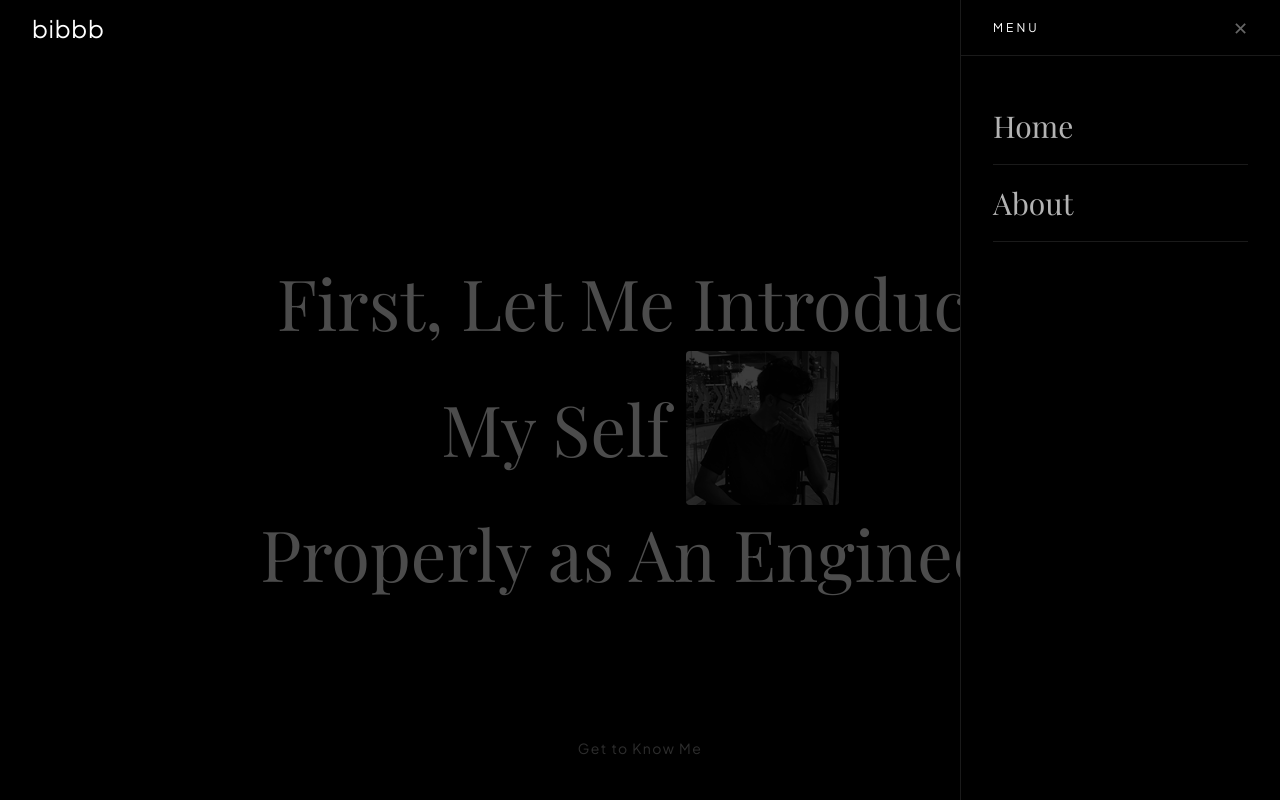
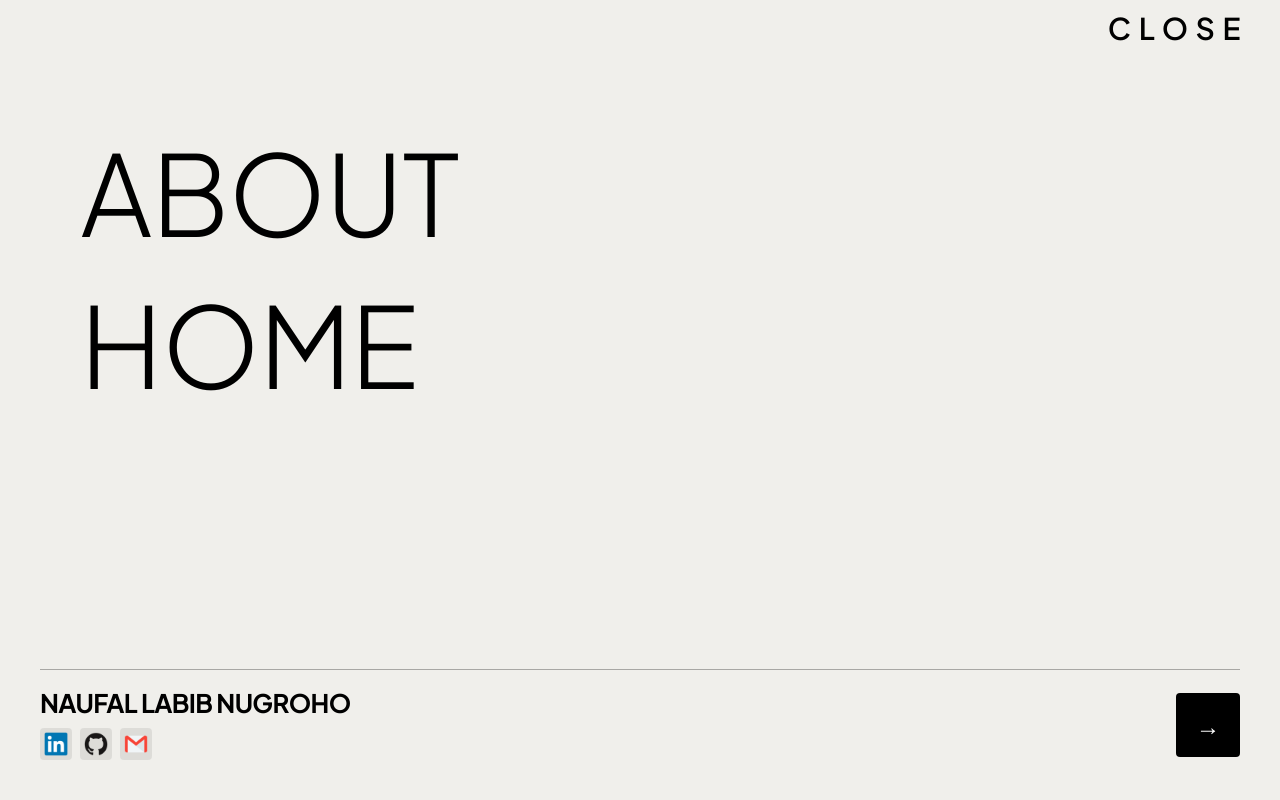
Before and after one commit to labibnaufl/Portofolio, a Next.js app: page / in a window 1280 px wide. Both pictures are taken after a click on the button "MENU". Shown: the top 800 px of the page. Built offline with nearby package versions, Linux system fonts and the light colour scheme; a web font is replaced by a local one.

Commit message:
sidebar baru

```diff
--- a/src/app/(main)/_components/main-footer.tsx
+++ b/src/app/(main)/_components/main-footer.tsx
@@ -14,12 +14,12 @@ const socialLinks = [
   },
   {
     label: "LinkedIn",
-    href: "https://linkedin.com",
+    href: "https://www.linkedin.com/in/naufal-labib-nugroho",
     icon: "/Images/Techstack/LinkedIn.png",
   },
   {
     label: "GitHub",
-    href: "https://github.com",
+    href: "https://github.com/labibnaufl",
     icon: "/Images/Techstack/GitHub.png",
   },
 ];
--- a/src/app/(main)/_components/tech-stack.tsx
+++ b/src/app/(main)/_components/tech-stack.tsx
@@ -182,14 +182,15 @@ export function TechStack() {
           />
         ))}
 
-        {/* ── Group B: 56% → 96% of total scroll progress ── */}
+        {/* ── Group B: 56% → 80% (plus stagger) of total scroll progress ── */}
         {groupB.map((logo, i) => (
           <FloatingLogo
             key={`b-${i}`}
             logo={logo}
             progress={scrollYProgress}
             windowStart={0.56 + (i * 0.02)}
-            windowEnd={0.96 + (i * 0.02)}
+            // Changed from 0.96 to 0.82 to prevent the final logos from exceeding max 1.0 progress
+            windowEnd={0.82 + (i * 0.02)}
           />
         ))}
 
--- a/src/app/components/layout/main-header.tsx
+++ b/src/app/components/layout/main-header.tsx
@@ -2,33 +2,128 @@
 
 import { useState, useEffect } from "react";
 import Link from "next/link";
+import Image from "next/image";
+import { motion, AnimatePresence, Variants } from "framer-motion";
+import { usePathname } from "next/navigation";
 
 // ── Section → header color map ─────────────────────────────────────────────
 type HeaderTheme = { bg: string; color: string };
 
 const SECTION_THEMES: Record<string, HeaderTheme> = {
-  // Home page
-  "section-hero":             { bg: "#000000", color: "#ffffff" },
-  "section-intro":            { bg: "#ffffff", color: "#000000" },
-  "section-quotes":           { bg: "#000000", color: "#ffffff" },
-  "section-deepdive":         { bg: "#F8F8F4", color: "#000000" },
-  "section-techstack":        { bg: "#F8F8F4", color: "#000000" },
-  "section-persuasive":       { bg: "#F8F8F4", color: "#000000" },
-  "section-footer":           { bg: "#ffffff", color: "#000000" },
-  // About page
-  "about-hero":               { bg: "#ffffff", color: "#000000" },
-  "about-profile":            { bg: "#000000", color: "#ffffff" },
-  "about-experiences":        { bg: "#000000", color: "#ffffff" },
-  "about-projects":           { bg: "#000000", color: "#ffffff" },
-  "about-activities":         { bg: "#000000", color: "#ffffff" },
+  "section-hero": { bg: "#000000", color: "#ffffff" },
+  "section-intro": { bg: "#ffffff", color: "#000000" },
+  "section-quotes": { bg: "#000000", color: "#ffffff" },
+  "section-deepdive": { bg: "#F8F8F4", color: "#000000" },
+  "section-techstack": { bg: "#F8F8F4", color: "#000000" },
+  "section-persuasive": { bg: "#F8F8F4", color: "#000000" },
+  "section-footer": { bg: "#ffffff", color: "#000000" },
+  "about-hero": { bg: "#ffffff", color: "#000000" },
+  "about-profile": { bg: "#000000", color: "#ffffff" },
+  "about-experiences": { bg: "#000000", color: "#ffffff" },
+  "about-projects": { bg: "#000000", color: "#ffffff" },
+  "about-activities": { bg: "#000000", color: "#ffffff" },
 };
 
 const DEFAULT: HeaderTheme = { bg: "#000000", color: "#ffffff" };
 
+// ── Social links ────────────────────────────────────────────────────────────
+const SOCIAL_LINKS = [
+  {
+    label: "LinkedIn",
+    href: "https://www.linkedin.com/in/naufal-labib-nugroho",
+    icon: "/Images/Techstack/LinkedIn.png",
+  },
+  {
+    label: "GitHub",
+    href: "https://github.com/labibnaufl",
+    icon: "/Images/Techstack/GitHub.png",
+  },
+  {
+    label: "Gmail",
+    href: "mailto:naufallabibnugroho@gmail.com",
+    icon: "/Images/Techstack/4202011emailgmaillogomailsocialsocialmedia-115677_115624.png",
+  },
+];
+
+// ── Framer Motion variants ──────────────────────────────────────────────────
+const sidebarVariants: Variants = {
+  hidden: { y: "100%" },
+  visible: { y: 0 },
+  exit: { y: "-100%" },
+};
+
+const sidebarTransition = {
+  duration: 0.6,
+  ease: [0.76, 0, 0.24, 1] as const,
+};
+
+const navContainerVariants: Variants = {
+  hidden: {},
+  visible: { transition: { staggerChildren: 0.08, delayChildren: 0.25 } },
+  exit: { transition: { staggerChildren: 0.04, staggerDirection: -1 } },
+};
+
+const navItemVariants: Variants = {
+  hidden: { opacity: 0, y: 40 },
+  visible: {
+    opacity: 1,
+    y: 0,
+    transition: { duration: 0.55, ease: [0.33, 1, 0.68, 1] as const },
+  },
+  exit: {
+    opacity: 0,
+    y: -24,
+    transition: { duration: 0.3, ease: [0.76, 0, 0.24, 1] as const },
+  },
+};
+
+const bottomVariants: Variants = {
+  hidden: { opacity: 0, y: 20 },
+  visible: {
+    opacity: 1,
+    y: 0,
+    transition: { duration: 0.5, delay: 0.45, ease: [0.33, 1, 0.68, 1] as const },
+  },
+  exit: { opacity: 0, transition: { duration: 0.2 } },
+};
+
+const NAV_LINKS = [
+  { label: "About", href: "/about" },
+  { label: "Home", href: "/" },
+];
+
+// ── Close Button with crossed-X design ─────────────────────────────────────
+function CloseButton({ onClick }: { onClick: () => void }) {
+  return (
+    <button
+      aria-label="Close menu"
+      onClick={onClick}
+      className="group relative flex items-center justify-center hover:opacity-60 transition-opacity duration-300"
+    >
+      {/* CLOSE label */}
+      <span
+        className="text-3xl font-sans font-semibold tracking-[0.25em] pl-[0.25em] uppercase text-black select-none"
+      >
+        CLOSE
+      </span>
+    </button>
+  );
+}
+
 export function MainHeader() {
   const [sidebarOpen, setSidebarOpen] = useState(false);
   const [theme, setTheme] = useState<HeaderTheme>(DEFAULT);
+  const pathname = usePathname();
 
+  // Reset theme & close sidebar on route change
+  const [prevPathname, setPrevPathname] = useState(pathname);
+  if (pathname !== prevPathname) {
+    setPrevPathname(pathname);
+    setSidebarOpen(false);
+    setTheme(DEFAULT);
+  }
+
+  // IntersectionObserver for header theme
   useEffect(() => {
     const ids = Object.keys(SECTION_THEMES);
     const sections = ids
@@ -37,9 +132,6 @@ export function MainHeader() {
 
     if (sections.length === 0) return;
 
-    // The observer's root margin creates a 1px-tall detection band
-    // sitting just below the navbar (56px). Whichever section enters
-    // that band sets the header theme.
     const observer = new IntersectionObserver(
       (entries) => {
         entries.forEach((entry) => {
@@ -48,16 +140,20 @@ export function MainHeader() {
           }
         });
       },
-      {
-        // top offset = navbar height, bottom offset shrinks the band to ~1px
-        rootMargin: "-56px 0px -93% 0px",
-        threshold: 0,
-      }
+      { rootMargin: "-56px 0px -93% 0px", threshold: 0 },
     );
 
     sections.forEach((el) => observer.observe(el));
     return () => observer.disconnect();
-  }, []);
+  }, [pathname]);
+
+  // Lock body scroll when sidebar open
+  useEffect(() => {
+    document.body.style.overflow = sidebarOpen ? "hidden" : "";
+    return () => {
+      document.body.style.overflow = "";
+    };
+  }, [sidebarOpen]);
 
   return (
     <>
@@ -66,75 +162,128 @@ export function MainHeader() {
         className="fixed top-0 left-0 right-0 z-50 flex items-center justify-between px-8 h-14 transition-colors duration-300"
         style={{ backgroundColor: theme.bg }}
       >
-        {/* Brand */}
         <Link
           href="/"
-          className="text-xl md:text-2xl font-normal tracking-wide hover:opacity-60 transition-colors duration-300"
+          className="text-xl md:text-2xl font-normal tracking-wide hover:opacity-60 transition-opacity duration-300"
           style={{ color: theme.color }}
         >
           bibbb
         </Link>
 
-        {/* MENU button */}
         <button
-          id="sidebar-toggle"
           aria-label="Toggle menu"
           aria-expanded={sidebarOpen}
-          onClick={() => setSidebarOpen(true)}
-          className="text-xl md:text-2xl font-semibold font-sans tracking-[0.25em] uppercase hover:opacity-60 transition-colors duration-300"
+          onClick={() => setSidebarOpen((v) => !v)}
+          className="text-sm font-semibold font-sans tracking-[0.25em] uppercase hover:opacity-60 transition-opacity duration-300"
           style={{ color: theme.color }}
         >
           MENU
         </button>
       </header>
 
-      {/* ── Overlay ────────────────────────────────────────── */}
-      <div
-        aria-hidden="true"
-        onClick={() => setSidebarOpen(false)}
-        className={`fixed inset-0 z-40 bg-black/70 transition-opacity duration-500 ${
-          sidebarOpen
-            ? "opacity-100 pointer-events-auto"
-            : "opacity-0 pointer-events-none"
-        }`}
-      />
-
-      {/* ── Sidebar ────────────────────────────────────────── */}
-      <aside
+      {/* ── Fullscreen Sidebar ─────────────────────────────── */}
+      <AnimatePresence>
+        {sidebarOpen && (
+          <motion.aside
+            key="sidebar"
             aria-label="Navigation sidebar"
-        className={`fixed top-0 right-0 z-50 h-full w-80 bg-black border-l border-white/10 flex flex-col transition-transform duration-500 ease-in-out ${
-          sidebarOpen ? "translate-x-0" : "translate-x-full"
-        }`}
+            variants={sidebarVariants}
+            initial="hidden"
+            animate="visible"
+            exit="exit"
+            transition={sidebarTransition}
+            className="fixed inset-0 z-[60] flex flex-col"
+            style={{ backgroundColor: "#F0EFEB" }}
           >
-        <div className="flex items-center justify-between px-8 h-14 border-b border-white/10">
-          <span className="text-white text-xs font-sans tracking-[0.25em] uppercase">
-            MENU
-          </span>
-          <button
-            aria-label="Close menu"
-            onClick={() => setSidebarOpen(false)}
-            className="text-white/40 hover:text-white transition-colors text-lg leading-none"
-          >
-            ✕
-          </button>
+            {/* ── Top bar: only Close button on the right ── */}
+            <div className="flex items-center justify-end px-8 h-14 shrink-0">
+              <CloseButton onClick={() => setSidebarOpen(false)} />
             </div>
 
-        <nav className="flex flex-col p-8 flex-1">
-          {[
-            { label: "Home",     href: "/" },
-            { label: "About",    href: "/about" },
-          ].map(({ label, href }) => (
+            {/* ── Nav links — top-left, large thin uppercase ── */}
+            <motion.nav
+              className="flex flex-col px-20 pt-10 flex-1"
+              variants={navContainerVariants}
+              initial="hidden"
+              animate="visible"
+              exit="exit"
+            >
+              {NAV_LINKS.map(({ label, href }) => (
+                <motion.div key={label} variants={navItemVariants}>
                   <Link
-              key={label}
                     href={href}
                     onClick={() => setSidebarOpen(false)}
-              className="py-5 font-serif text-3xl text-white/70 hover:text-white border-b border-white/10 transition-colors duration-200"
+                    className="block font-sans font-light text-black hover:opacity-40 transition-opacity pt-10 duration-200 uppercase leading-none"
+                    style={{
+                      fontSize: "clamp(3rem, 9vw, 7rem)",
+                      letterSpacing: "-0.01em",
+                    }}
                   >
                     {label}
                   </Link>
+                </motion.div>
               ))}
-        </nav>
-      </aside>
+            </motion.nav>
+
+            {/* ── Bottom bar ── */}
+            <motion.div
+              variants={bottomVariants}
+              initial="hidden"
+              animate="visible"
+              exit="exit"
+              className="shrink-0 px-10 pb-10"
+            >
+              {/* Horizontal rule */}
+              <div className="w-full border-t border-black/30 mb-5" />
+
+              <div className="flex items-center justify-between">
+                {/* Left: Name + social icons */}
+                <div className="flex flex-col gap-3">
+                  <p
+                    className="font-sans font-bold text-black uppercase tracking-tight leading-none"
+                    style={{ fontSize: "clamp(1.1rem, 2.5vw, 1.6rem)" }}
+                  >
+                    Naufal Labib Nugroho
+                  </p>
+                  <div className="flex items-center gap-2">
+                    {SOCIAL_LINKS.map((s) => (
+                      <a
+                        key={s.label}
+                        href={s.href}
+                        target="_blank"
+                        rel="noopener noreferrer"
+                        aria-label={s.label}
+                        className="relative w-8 h-8 rounded-sm overflow-hidden flex items-center justify-center bg-black/8 hover:bg-black/15 transition-colors duration-200"
+                      >
+                        <Image
+                          src={s.icon}
+                          alt={s.label}
+                          fill
+                          sizes="32px"
+                          className="object-contain p-1"
+                        />
+                      </a>
+                    ))}
+                  </div>
+                </div>
+
+                {/* Right: Arrow button */}
+                <Link
+                  href="/about"
+                  onClick={() => setSidebarOpen(false)}
+                  aria-label="Go to About"
+                  className="group flex items-center justify-center w-16 h-16 bg-black hover:bg-black/80 transition-colors duration-300"
+                  style={{ borderRadius: "4px" }}
+                >
+                  <span className="text-white text-2xl font-light transition-transform duration-300 group-hover:translate-x-1 inline-block">
+                    →
+                  </span>
+                </Link>
+              </div>
+            </motion.div>
+          </motion.aside>
+        )}
+      </AnimatePresence>
     </>
   );
 }
```
Lines whose indentation alone changed are shown as unchanged.
